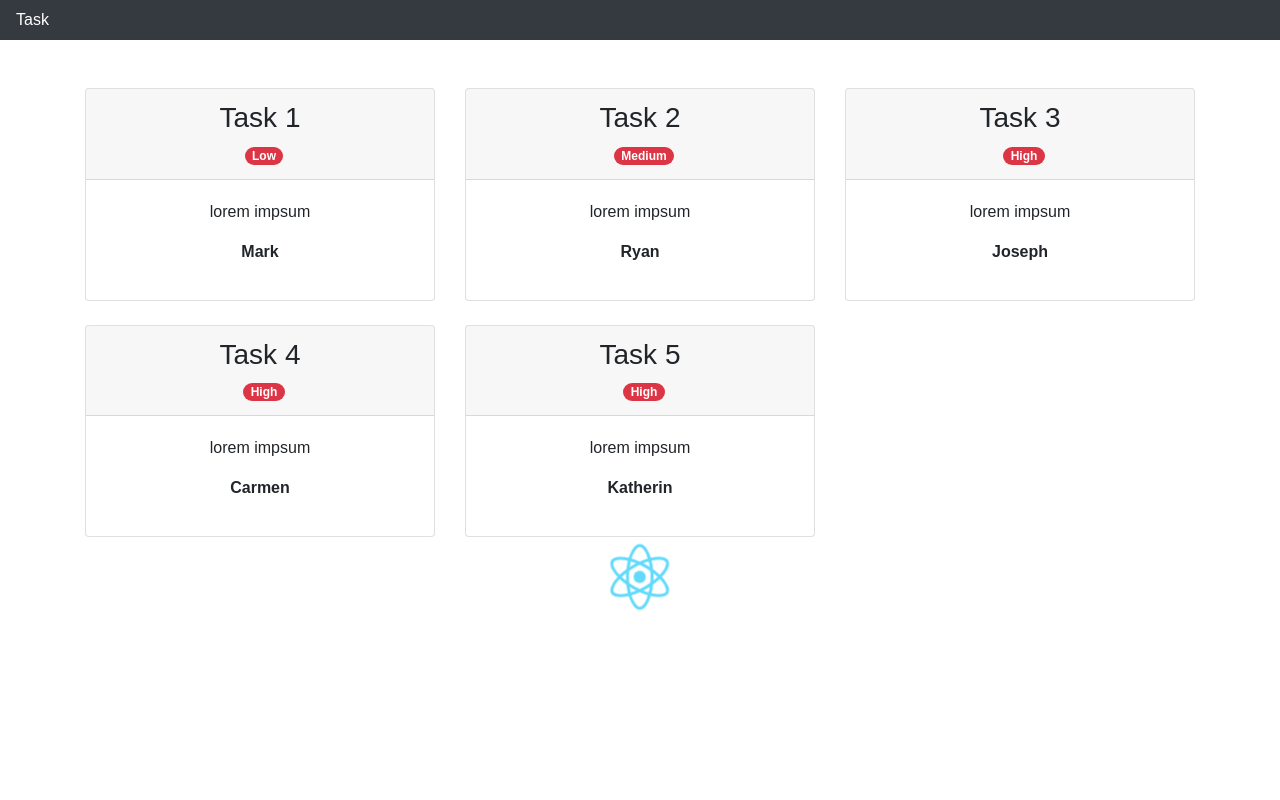
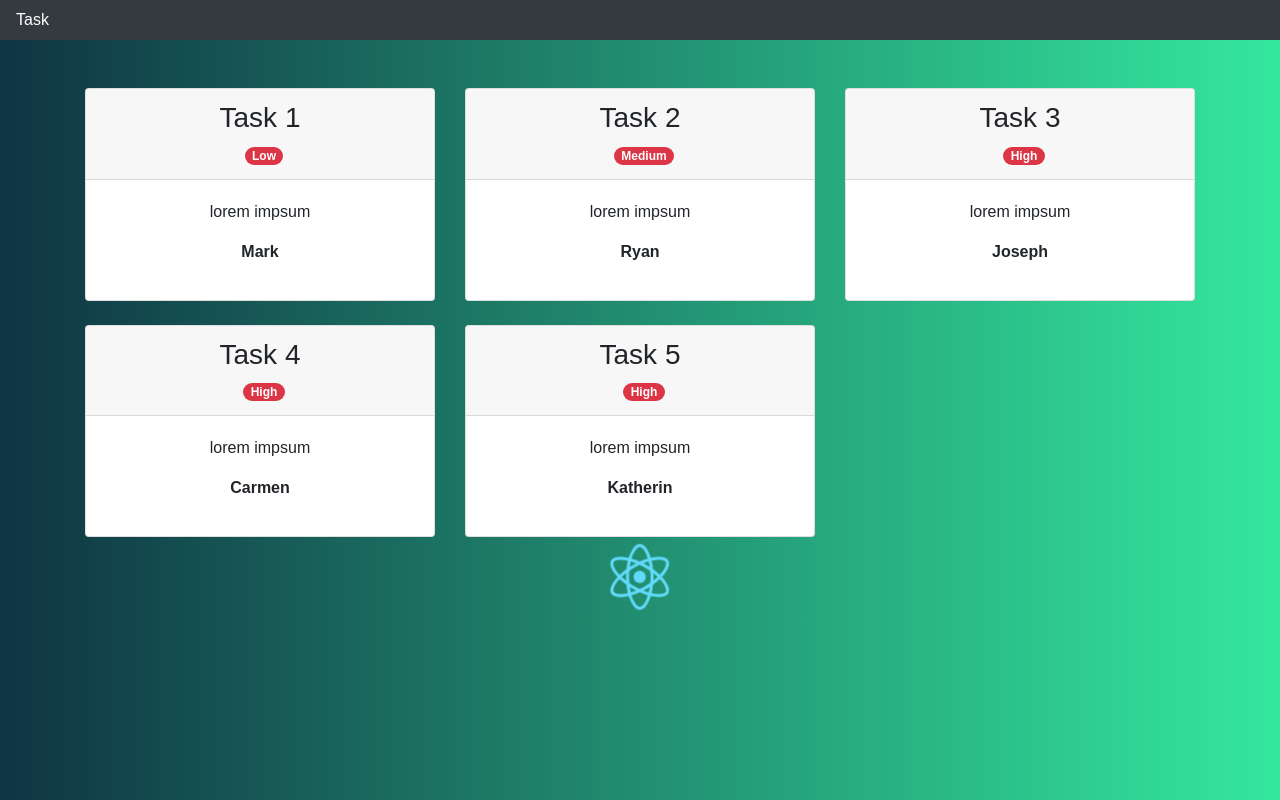
Before and after one commit to yomar-dev/first-app-react, a React (Create React App) app: page / in a window 1280 px wide. Built offline with nearby package versions, Linux system fonts and the light colour scheme.

Commit message:
Cambiando el background de nuestra App.

```diff
--- a/src/index.css
+++ b/src/index.css
@@ -1,5 +1,8 @@
 body {
-  margin: 0;
-  padding: 0;
-  font-family: sans-serif;
+	background: #34e89e;  /* fallback for old browsers */
+	background: -webkit-linear-gradient(to right, #0f3443, #34e89e);  /* Chrome 10-25, Safari 5.1-6 */
+	background: linear-gradient(to right, #0f3443, #34e89e); /* W3C, IE 10+/ Edge, Firefox 16+, Chrome 26+, Opera 12+, Safari 7+ */
+  	margin: 0;
+  	padding: 0;
+  	font-family: sans-serif;
 }
```
